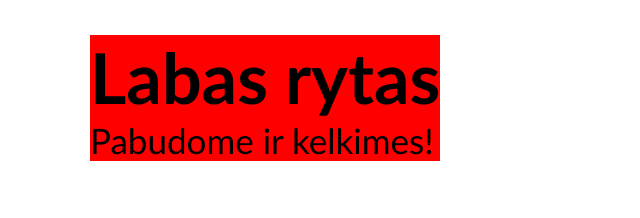
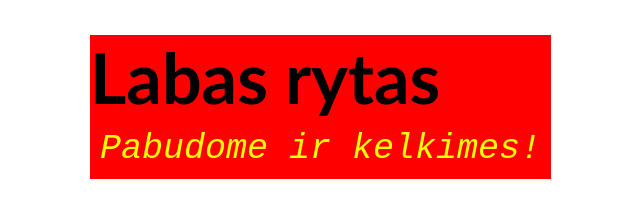
Before and after one commit to qReilas/testas, a plain HTML site: page index.html in a window 1280 px wide. Shown: the whole page, without its empty margins (358-998 px from the left). Drawn offline with Linux system fonts and the light colour scheme.

Commit message:
Update CSS, styling div and paragraph

```diff
--- a/main.css
+++ b/main.css
@@ -14,3 +14,10 @@ font-family: 'Gill Sans', 'Gill Sans MT', Calibri, 'Trebuchet MS', sans-serif;
     font-size: 35px;
     margin-top: 35px;
 }
+
+.para {
+    font-family: 'Courier New', Courier, monospace;
+    font-style: italic;
+    padding: 10px;
+    color: yellow;
+}
```
